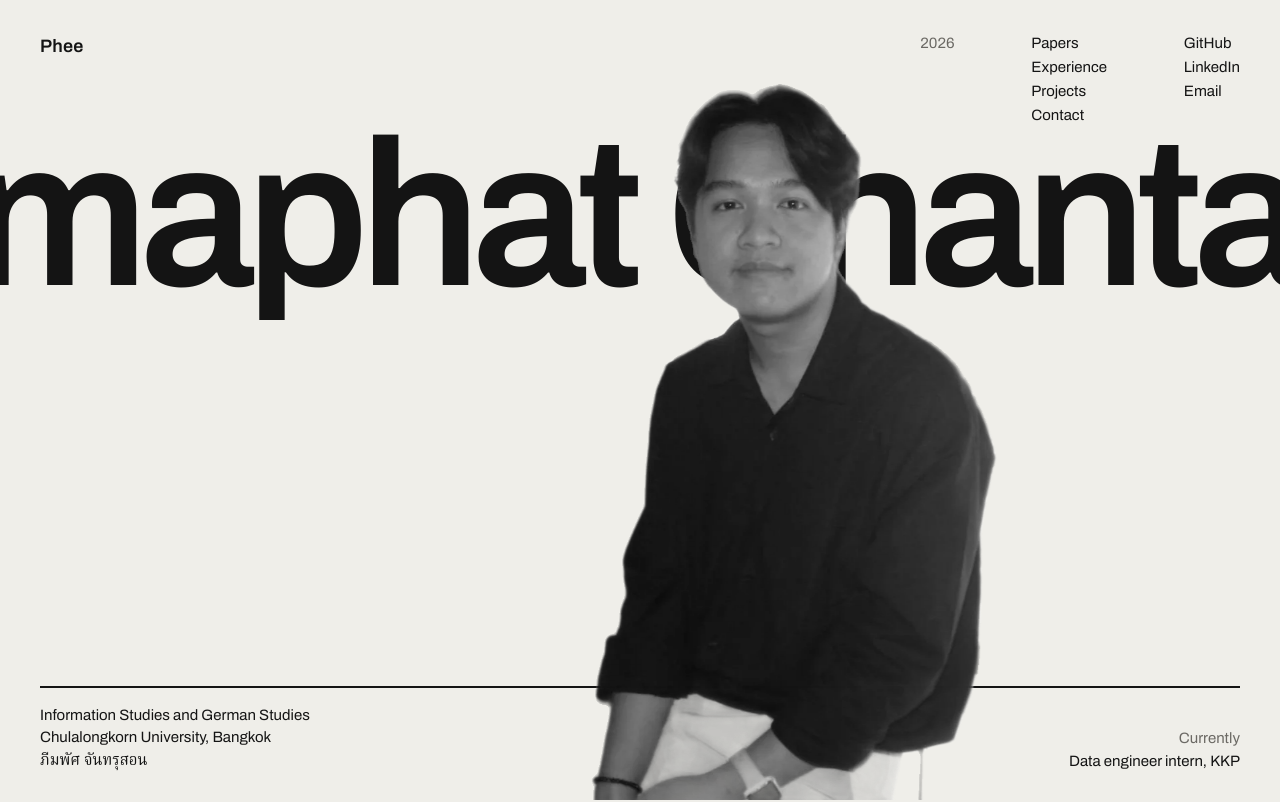
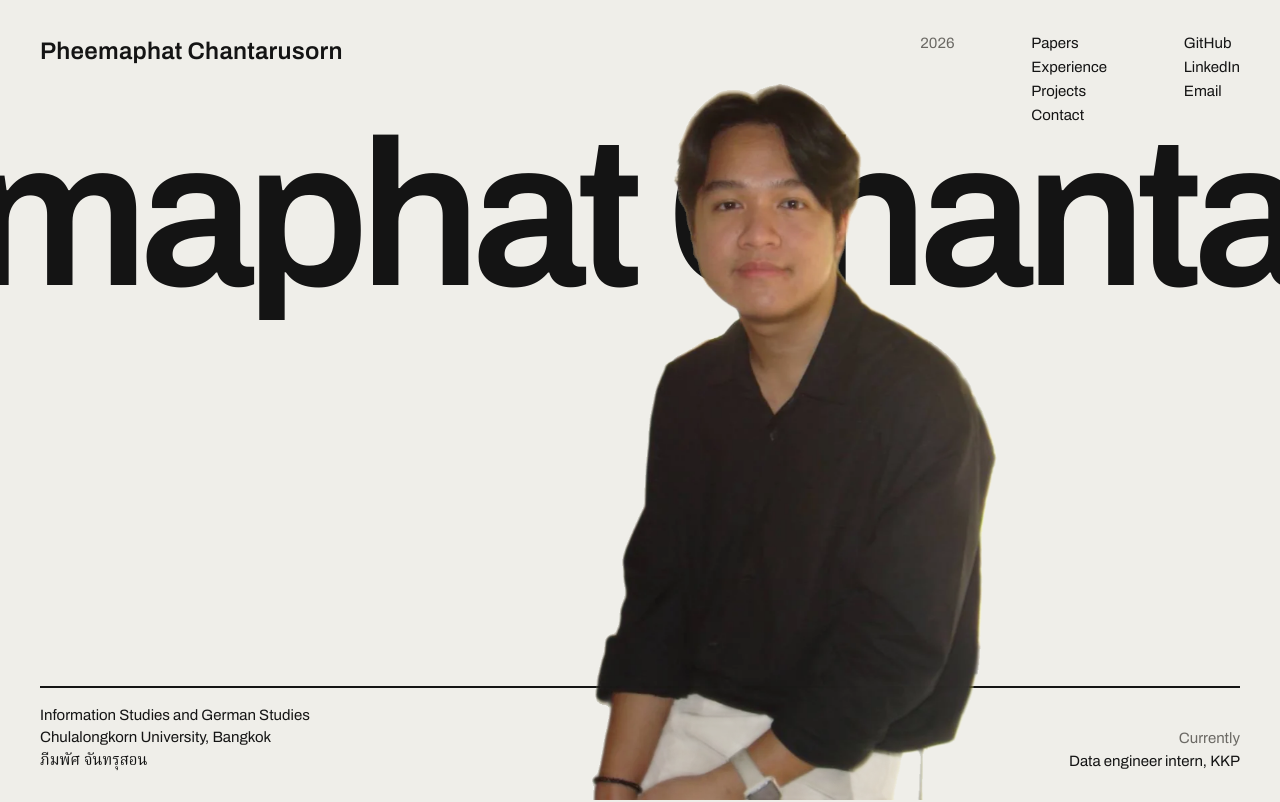
Before and after one commit to pheechan/pheechan.github.io, a plain HTML site: page index.html in a window 1280 px wide. Shown: the top 802 px of the page. Drawn offline with nearby package versions, Linux system fonts and the light colour scheme.

Commit message:
Show portrait in full colour; full name top left
Co-Authored-By: Claude Opus 5.5 <noreply@anthropic.com>

```diff
--- a/index.html
+++ b/index.html
@@ -50,7 +50,7 @@
 <!-- ============ Hero ============ -->
 <section class="hero" id="top" aria-labelledby="hero-name">
   <header class="hero-head">
-    <a class="brand fade" href="#top" style="--d:800ms">Phee</a>
+    <a class="brand fade" href="#top" style="--d:800ms">Pheemaphat Chantarusorn</a>
     <div class="hero-cols">
       <p class="hero-year fade" style="--d:900ms">2026</p>
       <ul class="hero-list">
--- a/styles.css
+++ b/styles.css
@@ -53,7 +53,7 @@ a { color: inherit; }
   display: flex; justify-content: space-between; align-items: flex-start;
   padding: 2rem var(--gutter) 0;
 }
-.brand { font-size: 1.125rem; font-weight: 600; letter-spacing: .01em; }
+.brand { font-size: 1.5rem; font-weight: 600; letter-spacing: .01em; }
 .hero-cols { display: flex; gap: clamp(3rem, 6vw, 6rem); font-size: .9375rem; line-height: 1.5; }
 .hero-year { margin: 0; color: var(--muted); }
 .hero-list { list-style: none; margin: 0; padding: 0; display: flex; flex-direction: column; gap: .1rem; }
@@ -77,7 +77,6 @@ a { color: inherit; }
   position: absolute; z-index: 20; bottom: 0; left: 62%;
   height: 90vh; height: 90dvh; width: auto; max-width: none;
   transform: translateX(-50%);
-  filter: grayscale(1) contrast(1.06) brightness(1.02);
   pointer-events: none;
   animation: rise 1.4s var(--ease) .3s both;
 }
@@ -276,6 +275,7 @@ a.thumb:hover img { transform: scale(1.035); }
 @media (max-width: 47.5rem) {
   .hero-cols .hero-year, .hero-cols .hero-list:last-child { display: none; }
   .hero-head { padding-top: 1.4rem; }
+  .brand { font-size: 1.125rem; max-width: 9rem; line-height: 1.2; }
   .marquee { top: 17vh; }
   .track { font-size: 15vh; }
   .portrait { left: 50%; bottom: calc(6.25rem + 2px); height: 62vh; height: 62dvh; }
```
